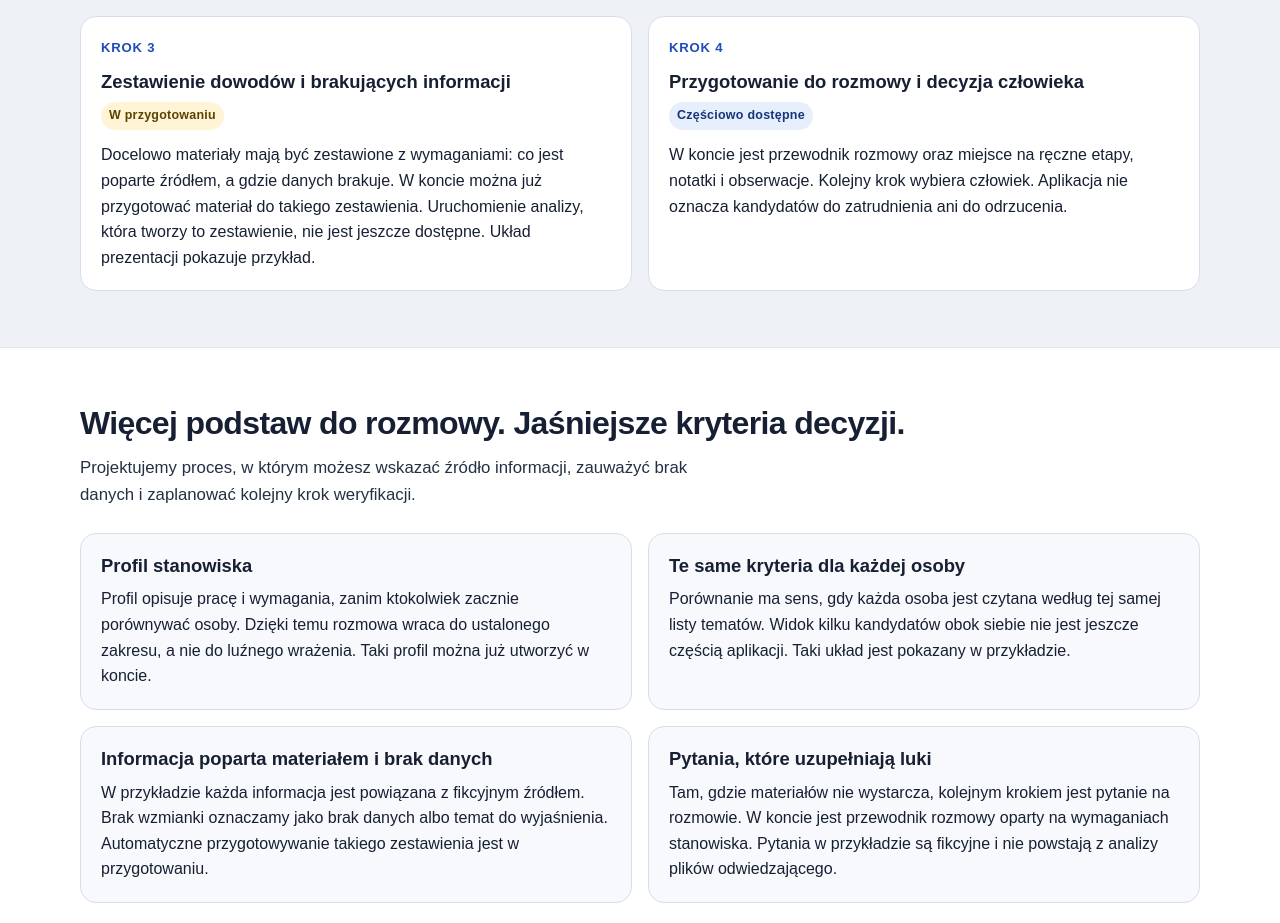
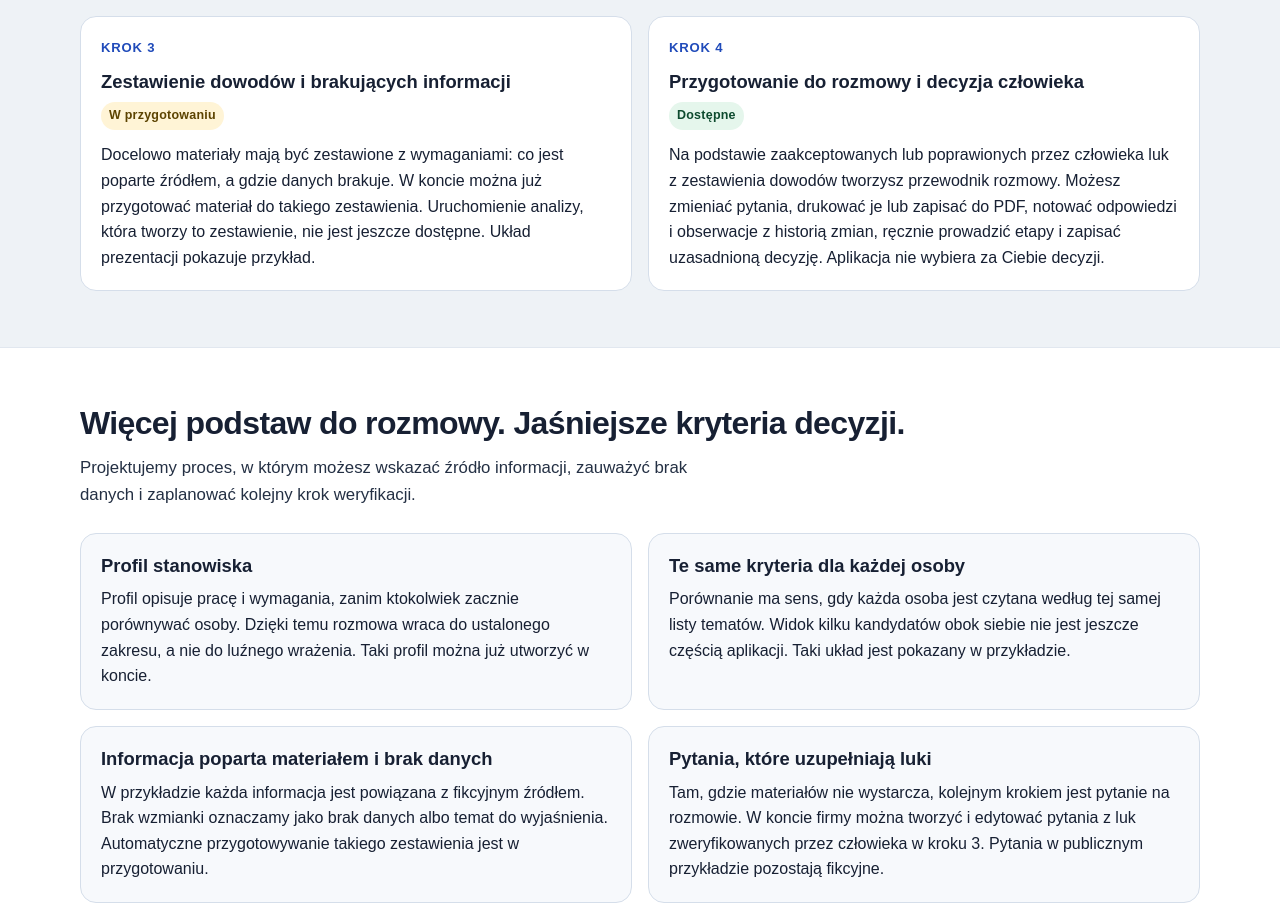
Before and after one commit to krzysztofsyska/skillcheck-core, a Next.js app: page / in a window 1280 px wide. Shown: the part 1949-2872 px from the top of the page. Built offline with nearby package versions, Linux system fonts and the light colour scheme.

Commit message:
feat(step4): links, editable recruitment stages and truthful availability copy

```diff
--- a/app/components/marketing/content.ts
+++ b/app/components/marketing/content.ts
@@ -23,8 +23,8 @@ export const steps = [
   {
     number: "4",
     title: "Przygotowanie do rozmowy i decyzja człowieka",
-    status: "Częściowo dostępne",
-    body: "W koncie jest przewodnik rozmowy oraz miejsce na ręczne etapy, notatki i obserwacje. Kolejny krok wybiera człowiek. Aplikacja nie oznacza kandydatów do zatrudnienia ani do odrzucenia.",
+    status: "Dostępne",
+    body: "Na podstawie zaakceptowanych lub poprawionych przez człowieka luk z zestawienia dowodów tworzysz przewodnik rozmowy. Możesz zmieniać pytania, drukować je lub zapisać do PDF, notować odpowiedzi i obserwacje z historią zmian, ręcznie prowadzić etapy i zapisać uzasadnioną decyzję. Aplikacja nie wybiera za Ciebie decyzji.",
   },
 ] as const;
 
@@ -43,7 +43,7 @@ export const capabilities = [
   },
   {
     title: "Pytania, które uzupełniają luki",
-    body: "Tam, gdzie materiałów nie wystarcza, kolejnym krokiem jest pytanie na rozmowie. W koncie jest przewodnik rozmowy oparty na wymaganiach stanowiska. Pytania w przykładzie są fikcyjne i nie powstają z analizy plików odwiedzającego.",
+    body: "Tam, gdzie materiałów nie wystarcza, kolejnym krokiem jest pytanie na rozmowie. W koncie firmy można tworzyć i edytować pytania z luk zweryfikowanych przez człowieka w kroku 3. Pytania w publicznym przykładzie pozostają fikcyjne.",
   },
 ] as const;
 
```
